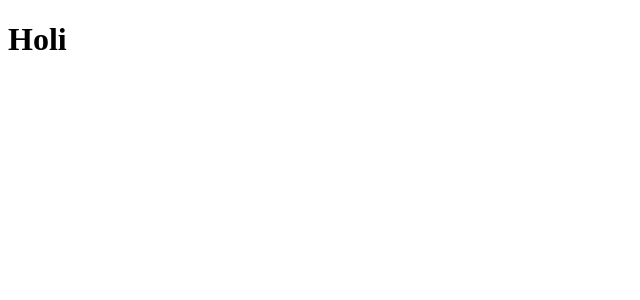
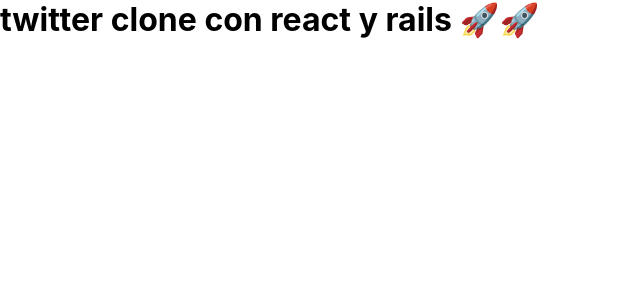
Before and after one commit to ChristianMRtz/front-social-network, a React (Create React App) app: page / in a window 1280 px wide. Shown: the top 300 px of the page, without its empty margins (0-640 px from the left). Built offline with nearby package versions, Linux system fonts and the light colour scheme.

Commit message:
Added file Components and Global Styles

```diff
--- a/package.json
+++ b/package.json
@@ -4,6 +4,9 @@
   "private": true,
   "dependencies": {
     "@emotion/react": "^11.8.2",
+    "@emotion/styled": "^11.8.1",
+    "@mui/icons-material": "^5.5.1",
+    "@mui/material": "^5.5.1",
     "@testing-library/jest-dom": "^5.16.2",
     "@testing-library/react": "^12.1.4",
     "@testing-library/user-event": "^13.5.0",
@@ -11,6 +14,7 @@
     "react-dom": "^17.0.2",
     "react-router-dom": "^6.2.2",
     "react-scripts": "5.0.0",
+    "styled-components": "^5.3.3",
     "web-vitals": "^2.1.4"
   },
   "scripts": {
--- a/src/App.js
+++ b/src/App.js
@@ -1,9 +1,17 @@
-
+import React from "react";
+import { BrowserRouter as Router, Route, Routes } from "react-router-dom";
+import Index from "./components/Index";
+import GlobalStyles from "./stylesheets/GlobalStyles";
 
 function App() {
   return (
     <>
-    <h1>Holi</h1>
+      <GlobalStyles />
+      <Router>
+        <Routes>
+          <Route path="/" element={<Index />} />
+        </Routes>
+      </Router>
     </>
   );
 }
--- /dev/null
+++ b/src/components/Index.js
@@ -0,0 +1,14 @@
+const Index = () => {
+  return (
+    <div>
+      <h1>twitter clone con react y rails 🚀🚀</h1>
+      {/* sidebar */}
+
+      {/* home */}
+
+      {/* widgets */}
+    </div>
+  );
+};
+
+export default Index;
--- /dev/null
+++ b/src/stylesheets/GlobalStyles.js
@@ -0,0 +1,26 @@
+import { createGlobalStyle } from "styled-components";
+
+export default createGlobalStyle`
+
+* {
+  margin: 0;
+  padding: 0;
+  box-sizing: border-box;
+  outline: 0;
+}
+
+body {
+  margin: 0;
+  font-family: -apple-system, BlinkMacSystemFont, 'Segoe UI', 'Roboto', 'Oxygen',
+    'Ubuntu', 'Cantarell', 'Fira Sans', 'Droid Sans', 'Helvetica Neue',
+    sans-serif;
+  -webkit-font-smoothing: antialiased;
+  -moz-osx-font-smoothing: grayscale;
+}
+
+code {
+  font-family: source-code-pro, Menlo, Monaco, Consolas, "Courier New",
+    monospace;
+}
+
+`;
```
Also changed, not shown: 2 other files (tests, documents, lock files or other folders).
